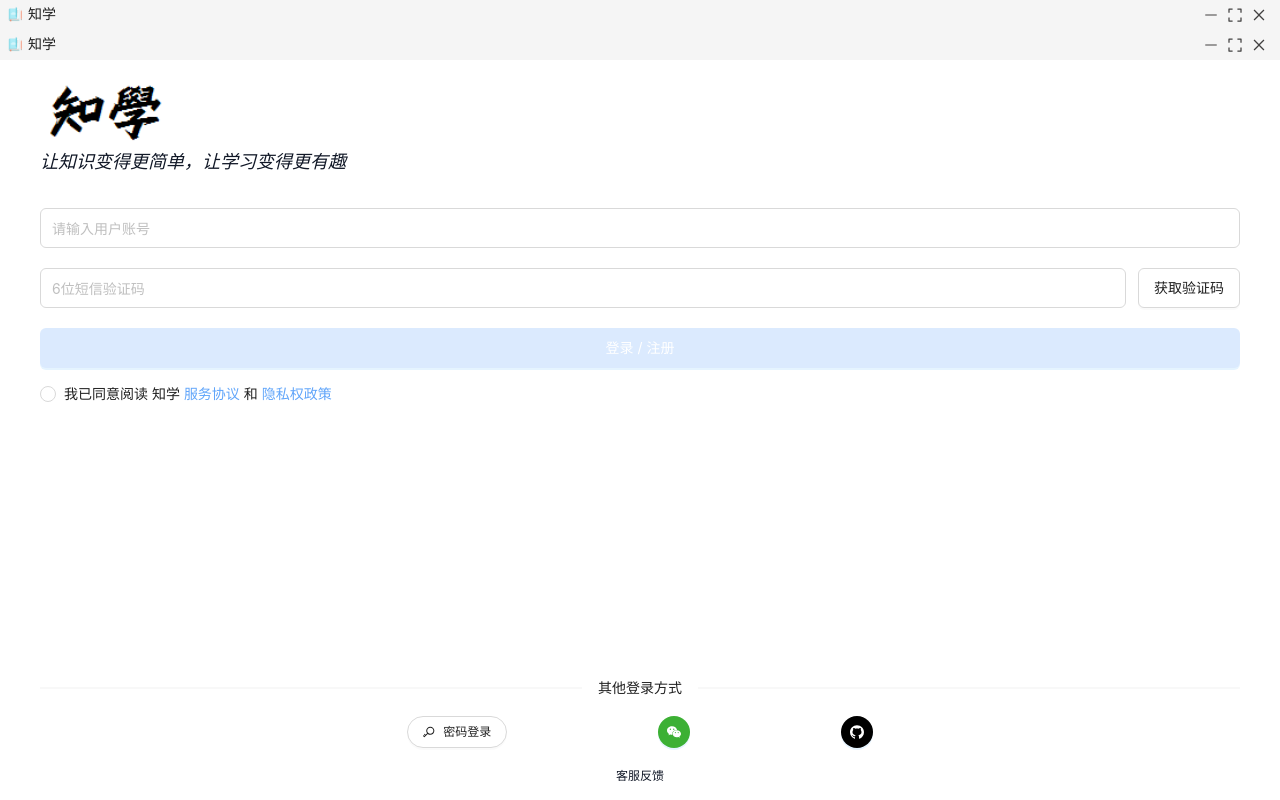
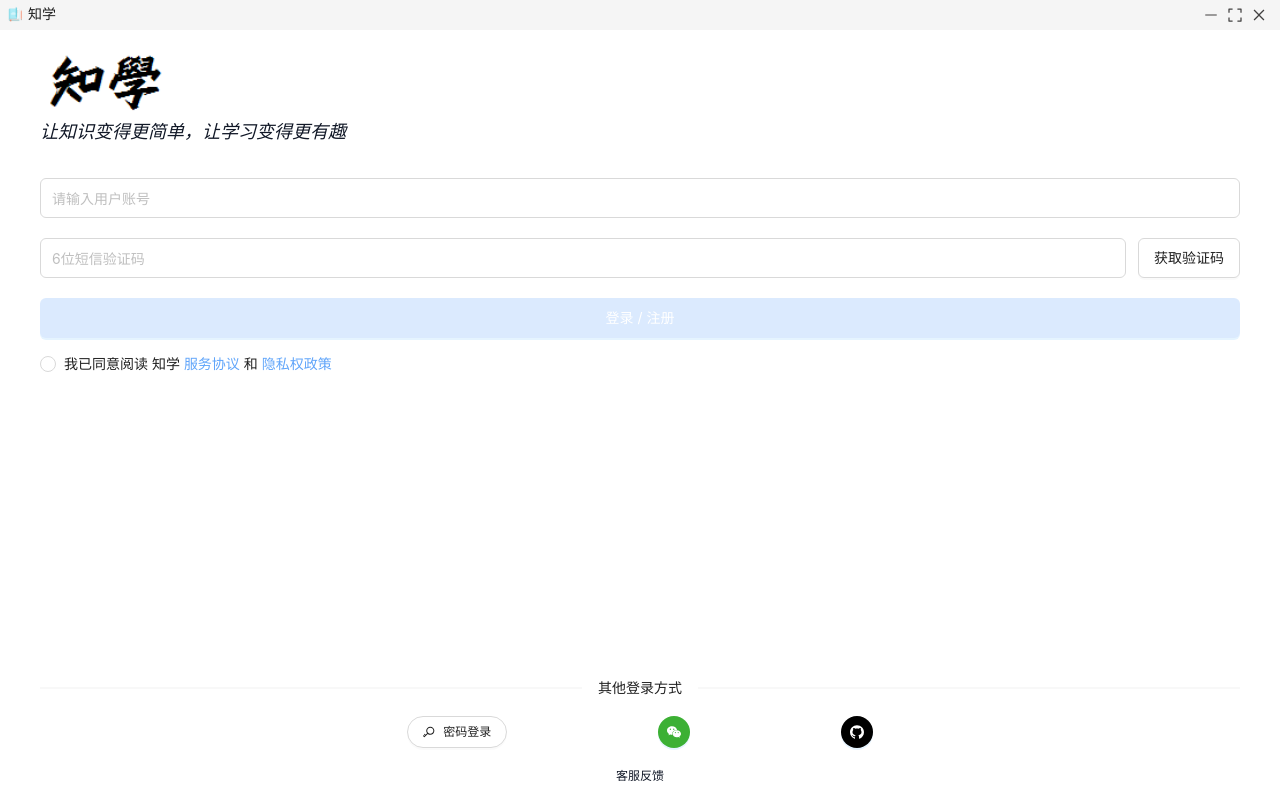
Before and after one commit to weilaiGGbond/know-learning, a React (Vite) app: page /login in a window 1280 px wide. Built offline with nearby package versions, Linux system fonts and the light colour scheme.

Commit message:
更新控制窗

```diff
--- a/src/renderer/pages/home/index.tsx
+++ b/src/renderer/pages/home/index.tsx
@@ -17,7 +17,6 @@ import tps from '@renderer/assets/tps.png'
 import { props } from './setting'
 import { useNavigate, Route, Routes } from 'react-router-dom'
 import '@renderer/assets/styles/common.scss'
-import NailBar from '@renderer/components/layout/nailBar'
 
 function Home(): JSX.Element {
   const settings: ProSettings | undefined = {
--- a/src/renderer/pages/login/index.tsx
+++ b/src/renderer/pages/login/index.tsx
@@ -2,7 +2,7 @@ import { Input, Flex, Button, Radio, Divider } from 'antd'
 import { WechatOutlined, KeyOutlined, GithubOutlined } from '@ant-design/icons'
 import logo from '@renderer/assets/logo.png'
 import { useNavigate } from 'react-router-dom'
-import NailBar from '@renderer/components/layout/nailBar'
+
 const Login = (): JSX.Element => {
   const navigate = useNavigate()
   const gotoHome = () => {
@@ -10,7 +10,6 @@ const Login = (): JSX.Element => {
   }
   return (
     <div>
-      <NailBar />
       <div className="px-10 py-5">
         <Flex vertical justify="center">
           <img src={logo} alt="logo" className="w-32" />
```
Also changed, not shown: src/renderer/pages/user/index.tsx (added).
